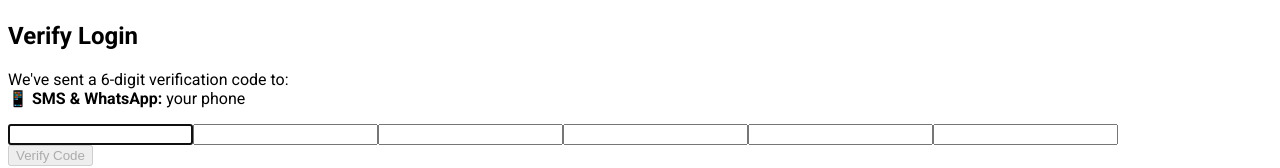
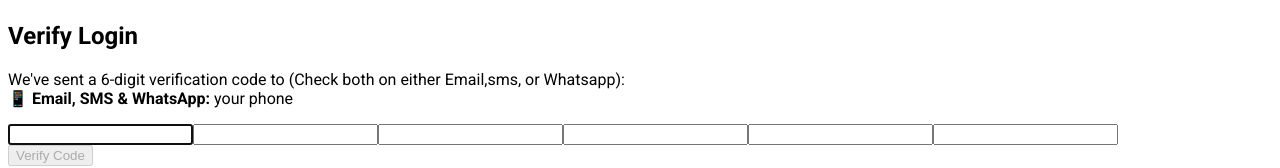
Before and after one commit to jkdjfhfjfj/GreenpayF, a React (Vite) app in the folder client/: page /auth/otp-verification in a window 1280 px wide. Shown: the part 134-302 px from the top of the page. Built offline with nearby package versions, Linux system fonts and the light colour scheme; sample sign-in values are in the browser's storage; a small style sheet from the web is missing; a web font is replaced by a local one.

Commit message:
Update verification message to include communication methods

```diff
--- a/client/src/pages/auth/otp-verification.tsx
+++ b/client/src/pages/auth/otp-verification.tsx
@@ -164,9 +164,9 @@ export default function OtpVerificationPage() {
 
           <h2 className="text-2xl font-bold mb-2">Verify Login</h2>
           <p className="text-muted-foreground mb-8">
-            We've sent a 6-digit verification code to:
+            We've sent a 6-digit verification code to (Check both on either Email,sms, or Whatsapp):
             <br />
-            <strong>📱 SMS & WhatsApp:</strong> {phone || "your phone"}
+            <strong>📱 Email, SMS & WhatsApp:</strong> {phone || "your phone"}
             {email && (
               <>
                 <br />
```
